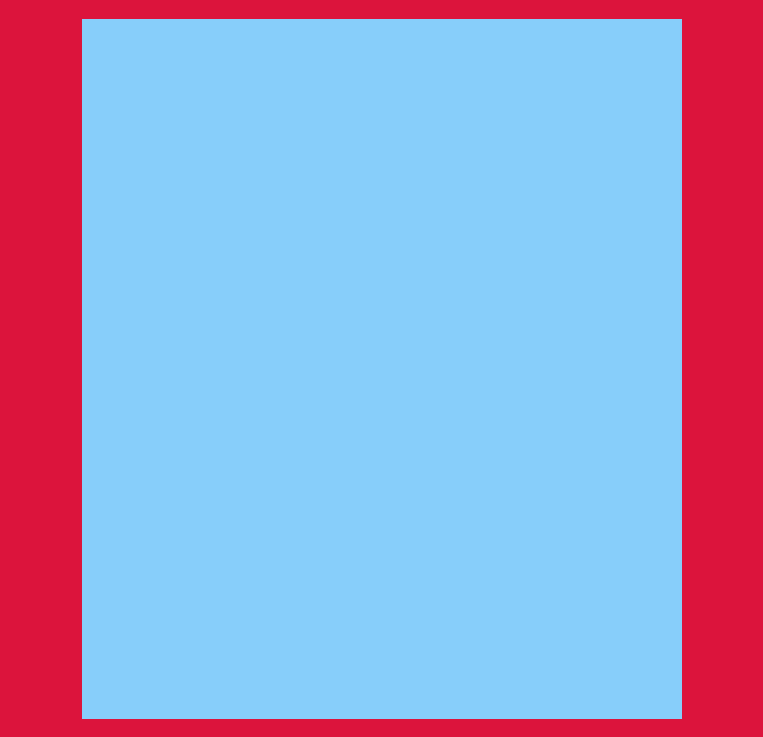
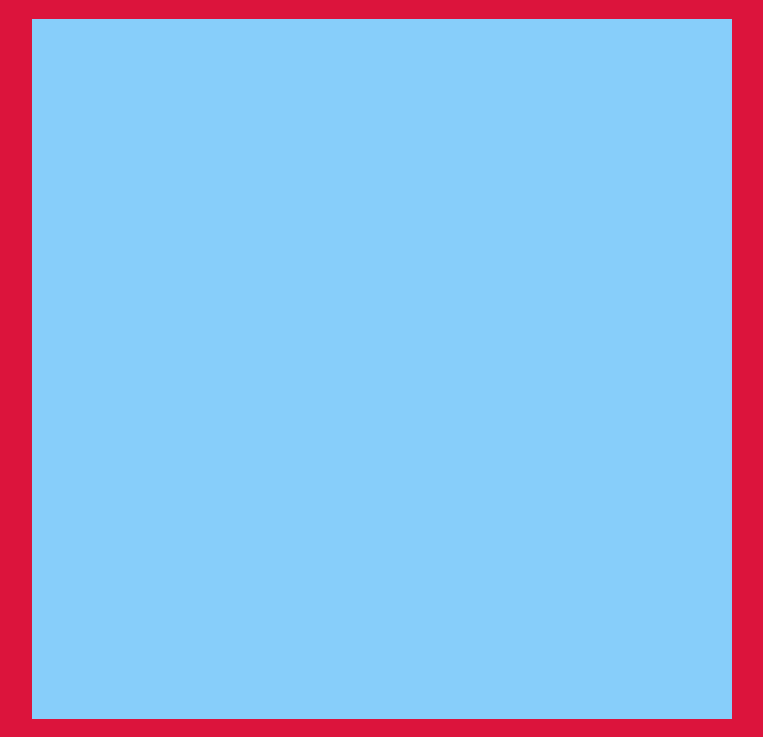
Before and after one commit to kennybaquol/the-ringer, a plain HTML site: page index.html in a window 1280 px wide. Shown: the part 63-800 px from the top of the page, without its empty margins (258-1021 px from the left). Drawn offline with Linux system fonts and the light colour scheme.

Commit message:
Commit 4 - Fix wireframe reference again + do a runthrough of psuedocode

```diff
--- a/app.js
+++ b/app.js
@@ -0,0 +1,58 @@
+/**
+ * GLOBAL VARIABLES
+*/
+
+// Get 2D context for the game board
+let board = document.querySelector('#board');
+let ctx = board.getContext('2d');
+
+// Variable for the player
+let player;
+
+// Variable to control the text below the game board
+let prompt;
+
+// Obstacle class with constructor and render function
+
+
+/**
+ * PAINT CANVAS
+*/
+
+// Create and render the player, then run the game
+
+
+/**
+ * EVENT LISTENERS
+*/
+
+window.addEventListener("DOMContentLoaded", function (e) {
+
+})
+
+// Run movementHandler when a key is pressed
+
+/**
+ * KEYBOARD INTERACTION LOGIC
+*/
+
+// Movement handler that lets the player move with WASD or the Arrow Keys
+
+
+/**
+ * GAME PROCESSES
+*/
+
+
+/**
+ * COLLISION DETECTION
+*/
+
+// Detect if the player has been hit
+
+// If so --> stop the music, tell the player they've lost, and prompt them to restart
+
+
+/**
+ * ICEBOX
+*/
--- a/index.html
+++ b/index.html
@@ -12,7 +12,7 @@
 <body>
     <h1>Working Title</h1>
 
-    <canvas></canvas>
+    <canvas id="board"></canvas>
 
     <script src="app.js"></script>
 </body>
--- a/styles.css
+++ b/styles.css
@@ -6,7 +6,7 @@ body {
 }
 
 canvas {
-    width: 600px;
+    width: 700px;
     height: 700px;
     background-color: lightskyblue;
 }
```
Also changed, not shown: 1 other file.
